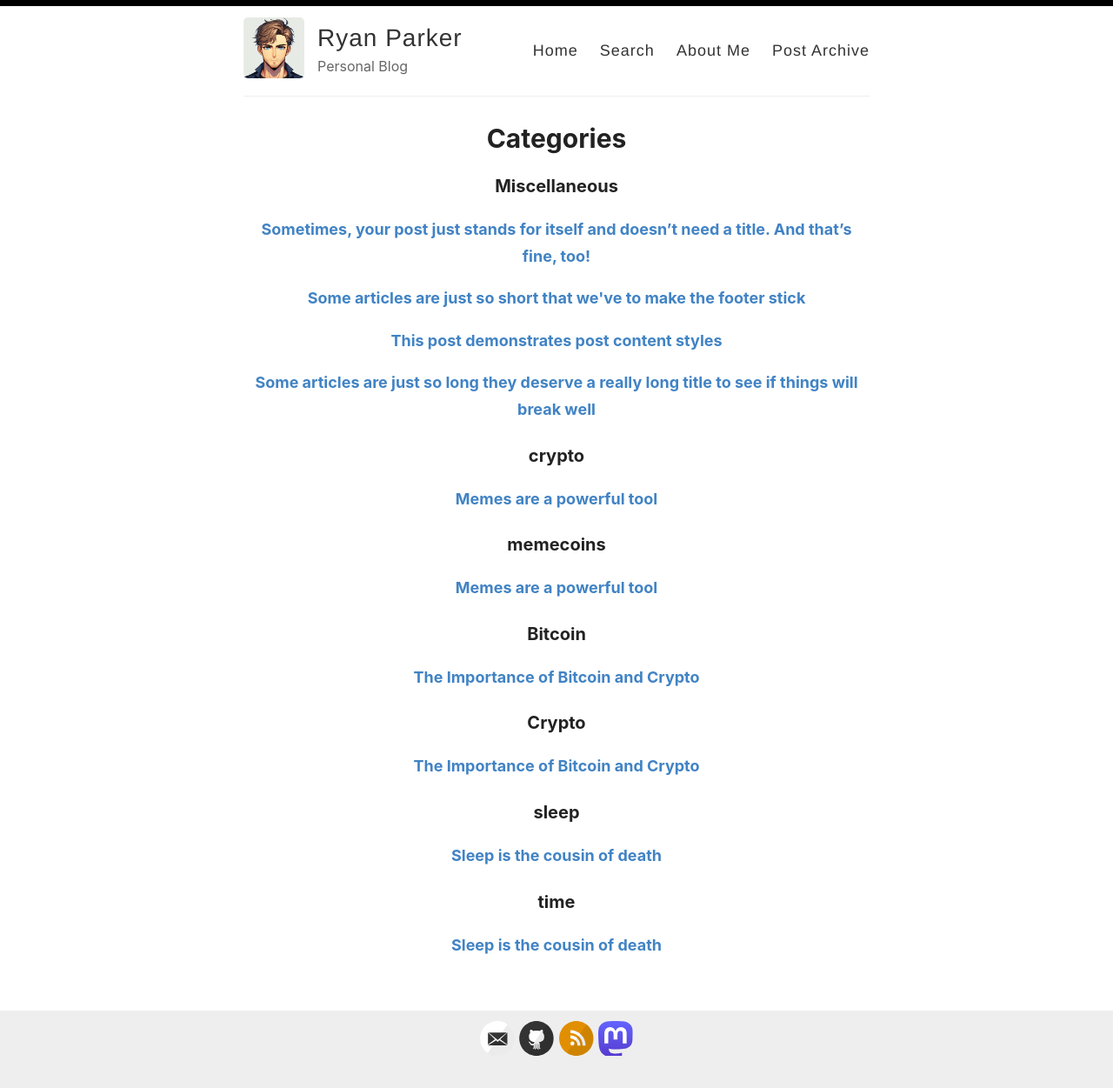
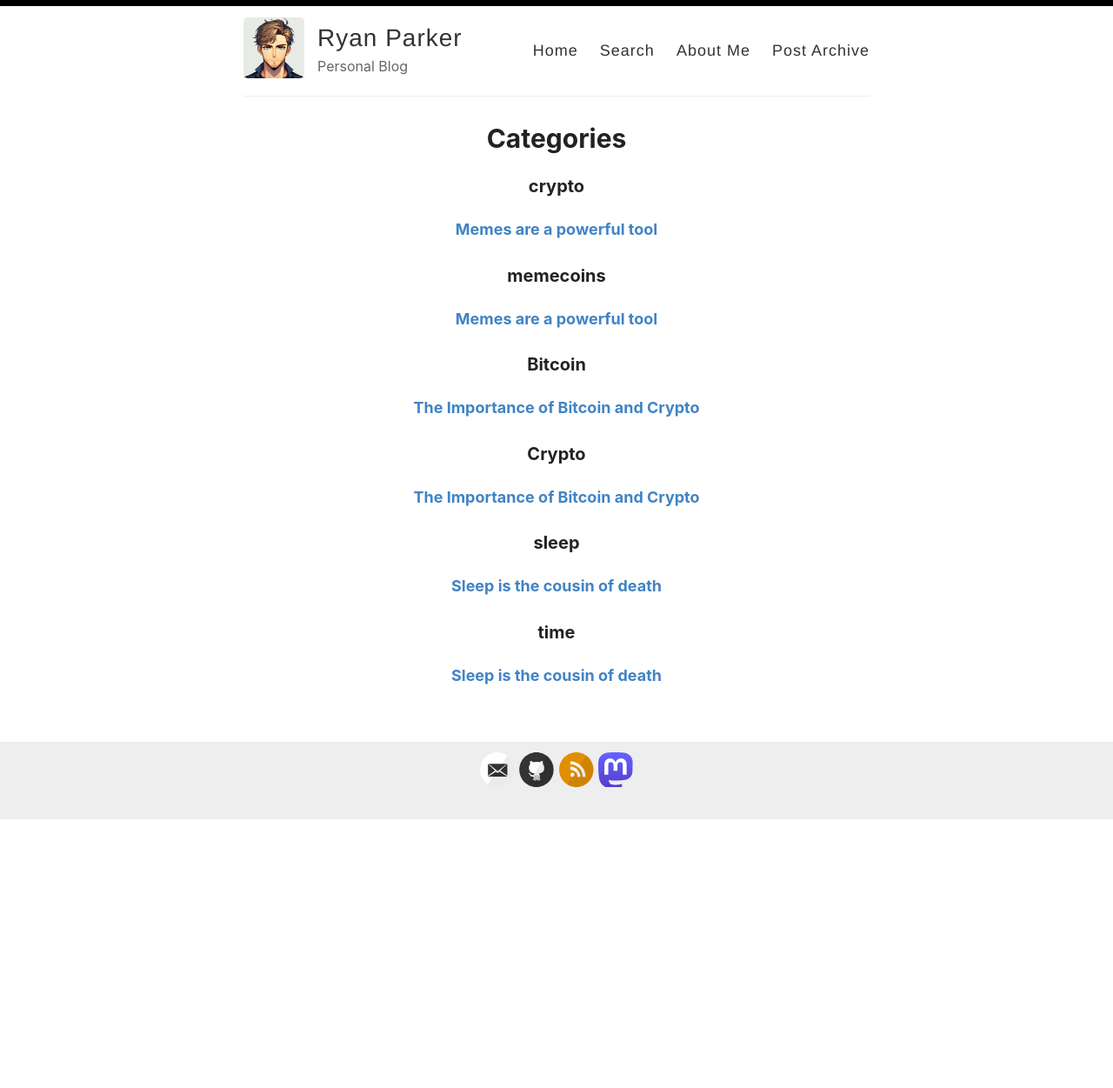
Before and after one commit to ryanparkr/ryanparkr.github.io, a Jekyll site: the page built from _pages/categories.md, in a window 1280 px wide. Shown: the whole page at 87% size. Built offline with Jekyll 4.4.1, drawn with Linux system fonts in a browser that asks for light colours; after the commit the page ends 942 px from its top, so only the background shows below that; part of the change alters nothing that is shown.

Commit message:
remove blog posts

````diff
--- a/_posts/2019-08-08-no-title-posts.md
+++ /dev/null
@@ -1,6 +0,0 @@
----
-layout: post
-title: ""
-categories: Miscellaneous
----
-Sometimes, your post just stands for itself and doesn't need a title. And that's fine, too!
--- a/_posts/2019-7-27-super-long-article.md
+++ /dev/null
@@ -1,11 +0,0 @@
----
-layout: post
-title: Some articles are just so long they deserve a really long title to see if things will break well
-categories: Miscellaneous
----
-
-Lorem ipsum dolor sit amet, consectetur adipiscing elit. Fusce bibendum neque eget nunc mattis eu sollicitudin enim tincidunt. Vestibulum lacus tortor, ultricies id dignissim ac, bibendum in velit. Proin convallis mi ac felis pharetra aliquam. Curabitur dignissim accumsan rutrum. In arcu magna, aliquet vel pretium et, molestie et arcu. Mauris lobortis nulla et felis ullamcorper bibendum. Phasellus et hendrerit mauris. Proin eget nibh a massa vestibulum pretium. Suspendisse eu nisl a ante aliquet bibendum quis a nunc. Praesent varius interdum vehicula. Aenean risus libero, placerat at vestibulum eget, ultricies eu enim. Praesent nulla tortor, malesuada adipiscing adipiscing sollicitudin, adipiscing eget est.
-
-Lorem ipsum dolor sit amet, consectetur adipiscing elit. Fusce bibendum neque eget nunc mattis eu sollicitudin enim tincidunt. Vestibulum lacus tortor, ultricies id dignissim ac, bibendum in velit. Proin convallis mi ac felis pharetra aliquam. Curabitur dignissim accumsan rutrum. In arcu magna, aliquet vel pretium et, molestie et arcu. Mauris lobortis nulla et felis ullamcorper bibendum. Phasellus et hendrerit mauris. Proin eget nibh a massa vestibulum pretium. Suspendisse eu nisl a ante aliquet bibendum quis a nunc. Praesent varius interdum vehicula. Aenean risus libero, placerat at vestibulum eget, ultricies eu enim. Praesent nulla tortor, malesuada adipiscing adipiscing sollicitudin, adipiscing eget est.
-
-Lorem ipsum dolor sit amet, consectetur adipiscing elit. Fusce bibendum neque eget nunc mattis eu sollicitudin enim tincidunt. Vestibulum lacus tortor, ultricies id dignissim ac, bibendum in velit. Proin convallis mi ac felis pharetra aliquam. Curabitur dignissim accumsan rutrum. In arcu magna, aliquet vel pretium et, molestie et arcu. Mauris lobortis nulla et felis ullamcorper bibendum. Phasellus et hendrerit mauris. Proin eget nibh a massa vestibulum pretium. Suspendisse eu nisl a ante aliquet bibendum quis a nunc. Praesent varius interdum vehicula. Aenean risus libero, placerat at vestibulum eget, ultricies eu enim. Praesent nulla tortor, malesuada adipiscing adipiscing sollicitudin, adipiscing eget est.
--- a/_posts/2019-7-27-this-post-demonstrates-post-content-styles.md
+++ /dev/null
@@ -1,95 +0,0 @@
----
-layout: post
-title: This post demonstrates post content styles
-categories: Miscellaneous
----
-
-Lorem ipsum dolor sit amet, consectetur adipiscing elit. Fusce bibendum neque eget nunc mattis eu sollicitudin enim tincidunt. Vestibulum lacus tortor, ultricies id dignissim ac, bibendum in velit. Praesent varius interdum vehicula. Aenean risus libero, placerat at vestibulum eget, ultricies eu enim. Praesent nulla tortor, malesuada adipiscing adipiscing sollicitudin, adipiscing eget est.
-
-## Some great heading (h2)
-
-Proin convallis mi ac felis pharetra aliquam. Curabitur dignissim accumsan rutrum. In arcu magna, aliquet vel pretium et, molestie et arcu.
-
-Mauris lobortis nulla et felis ullamcorper bibendum. Phasellus et hendrerit mauris. Proin eget nibh a massa vestibulum pretium. Suspendisse eu nisl a ante aliquet bibendum quis a nunc. Praesent varius interdum vehicula. Aenean risus libero, placerat at vestibulum eget, ultricies eu enim. Praesent nulla tortor, malesuada adipiscing adipiscing sollicitudin, adipiscing eget est.
-
-## Another great heading (h2)
-
-Lorem ipsum dolor sit amet, consectetur adipiscing elit. Fusce bibendum neque eget nunc mattis eu sollicitudin enim tincidunt. Vestibulum lacus tortor, ultricies id dignissim ac, bibendum in velit.
-
-### Some great subheading (h3)
-
-Proin convallis mi ac felis pharetra aliquam. Curabitur dignissim accumsan rutrum. In arcu magna, aliquet vel pretium et, molestie et arcu. Mauris lobortis nulla et felis ullamcorper bibendum.
-
-Phasellus et hendrerit mauris. Proin eget nibh a massa vestibulum pretium. Suspendisse eu nisl a ante aliquet bibendum quis a nunc.
-
-### Some great subheading (h3)
-
-Praesent varius interdum vehicula. Aenean risus libero, placerat at vestibulum eget, ultricies eu enim. Praesent nulla tortor, malesuada adipiscing adipiscing sollicitudin, adipiscing eget est.
-
-> This quote will change your life. It will reveal the secrets of the universe, and all the wonders of humanity. Don't misuse it.
-
-Lorem ipsum dolor sit amet, consectetur adipiscing elit. Fusce bibendum neque eget nunc mattis eu sollicitudin enim tincidunt.
-
-### Some great subheading (h3)
-
-Vestibulum lacus tortor, ultricies id dignissim ac, bibendum in velit. Proin convallis mi ac felis pharetra aliquam. Curabitur dignissim accumsan rutrum.
-
-```html
-<html>
-  <head>
-  </head>
-  <body>
-    <p>Hello, World!</p>
-  </body>
-</html>
-```
-
-
-In arcu magna, aliquet vel pretium et, molestie et arcu. Mauris lobortis nulla et felis ullamcorper bibendum. Phasellus et hendrerit mauris.
-
-#### You might want a sub-subheading (h4)
-
-In arcu magna, aliquet vel pretium et, molestie et arcu. Mauris lobortis nulla et felis ullamcorper bibendum. Phasellus et hendrerit mauris.
-
-In arcu magna, aliquet vel pretium et, molestie et arcu. Mauris lobortis nulla et felis ullamcorper bibendum. Phasellus et hendrerit mauris.
-
-#### But it's probably overkill (h4)
-
-In arcu magna, aliquet vel pretium et, molestie et arcu. Mauris lobortis nulla et felis ullamcorper bibendum. Phasellus et hendrerit mauris.
-
-### Oh hai, an unordered list!!
-
-In arcu magna, aliquet vel pretium et, molestie et arcu. Mauris lobortis nulla et felis ullamcorper bibendum. Phasellus et hendrerit mauris.
-
-- First item, yo
-- Second item, dawg
-- Third item, what what?!
-- Fourth item, fo sheezy my neezy
-
-### Oh hai, an ordered list!!
-
-In arcu magna, aliquet vel pretium et, molestie et arcu. Mauris lobortis nulla et felis ullamcorper bibendum. Phasellus et hendrerit mauris.
-
-1. First item, yo
-2. Second item, dawg
-3. Third item, what what?!
-4. Fourth item, fo sheezy my neezy
-
-
-
-## Headings are cool! (h2)
-
-Proin eget nibh a massa vestibulum pretium. Suspendisse eu nisl a ante aliquet bibendum quis a nunc. Praesent varius interdum vehicula. Aenean risus libero, placerat at vestibulum eget, ultricies eu enim. Praesent nulla tortor, malesuada adipiscing adipiscing sollicitudin, adipiscing eget est.
-
-Praesent nulla tortor, malesuada adipiscing adipiscing sollicitudin, adipiscing eget est.
-
-Proin eget nibh a massa vestibulum pretium. Suspendisse eu nisl a ante aliquet bibendum quis a nunc.
-
-### Tables
-
-|Title 1               | Title 2               | Title 3               | Title 4              |
-|--------------------- | --------------------- | --------------------- | ---------------------|
-|lorem                 | lorem ipsum           | lorem ipsum dolor     | lorem ipsum dolor sit|
-|lorem ipsum dolor sit | lorem ipsum dolor sit | lorem ipsum dolor sit | lorem ipsum dolor sit|
-|lorem ipsum dolor sit | lorem ipsum dolor sit | lorem ipsum dolor sit | lorem ipsum dolor sit|
-|lorem ipsum dolor sit | lorem ipsum dolor sit | lorem ipsum dolor sit | lorem ipsum dolor sit|
--- a/_posts/2019-7-28-super-short-article.md
+++ /dev/null
@@ -1,7 +0,0 @@
----
-layout: post
-title: Some articles are just so short that we've to make the footer stick
-categories: Miscellaneous
----
-
-Lorem ipsum dolor sit amet, consectetur adipisicing elit, sed do eiusmod tempor incididunt ut labore et dolore magna aliqua. Ut enim ad minim veniam, quis nostrud exercitation ullamco laboris nisi ut aliquip ex ea commodo consequat. Duis aute irure dolor in reprehenderit in voluptate velit esse cillum dolore eu fugiat nulla pariatur. Excepteur sint occaecat cupidatat non proident, sunt in culpa qui officia deserunt mollit anim id est laborum.
--- a/assets/style.scss
+++ b/assets/style.scss
@@ -144,7 +144,7 @@ table tr td :last-child {
   padding: 12px 20px;
   margin: 8px 0;
   display: inline-block;
-  border: 1px solid #ccc;
+  border: 1px solid #a4a2a2;
   border-radius: 4px;
   box-sizing: border-box;
   font-size: 18px;
@@ -703,14 +703,14 @@ Modules - reusable parts of our design
   font-size: 14.5px;
   padding: 2px 13px;
   border: none;
-  background-color: #6FA8DC;
+  background-color: #2ef67e;
   border-radius: 50px;
   color: #fff;
 }
 
 .pagination a, .pagination span {
   padding: 7px 18px;
-  border: 1px solid #eee;
+  border: 1px solid #787676;
   margin-left: -2px;
   margin-right: -2px;
   background-color: #ffffff;
@@ -1142,6 +1142,6 @@ Modules - reusable parts of our design
 
 // Settled on moving the import of syntax highlighting to the bottom of the CSS
 // ... Otherwise it really bloats up the top of the CSS file and makes it difficult to find the start
-//@import "highlights";
+@import "highlights";
 @import "darcula";
 @import "svg-icons";
````
